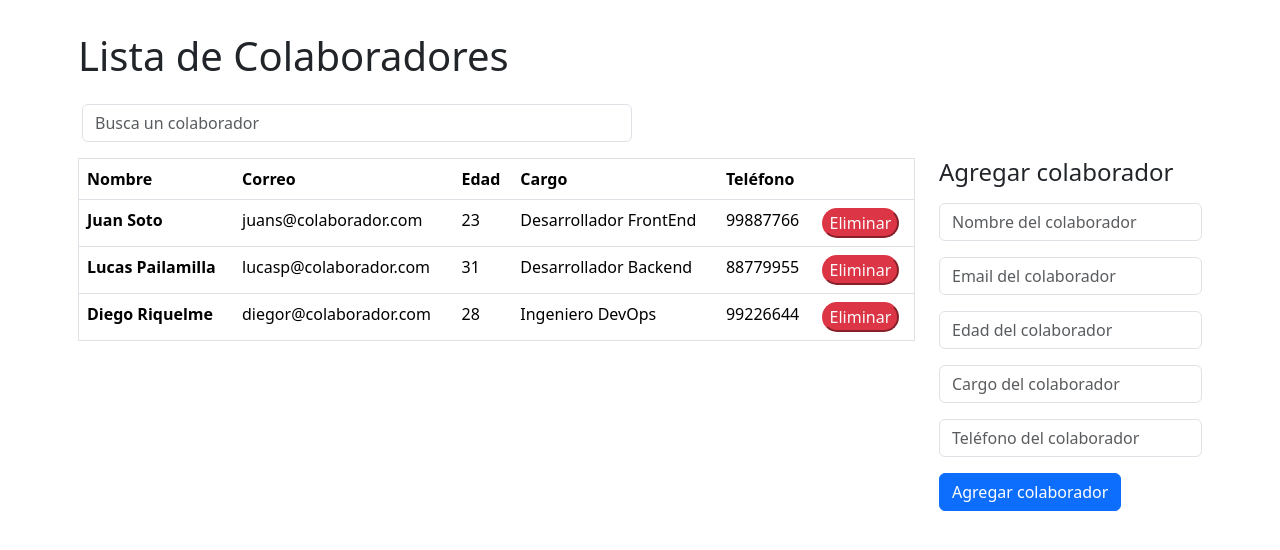
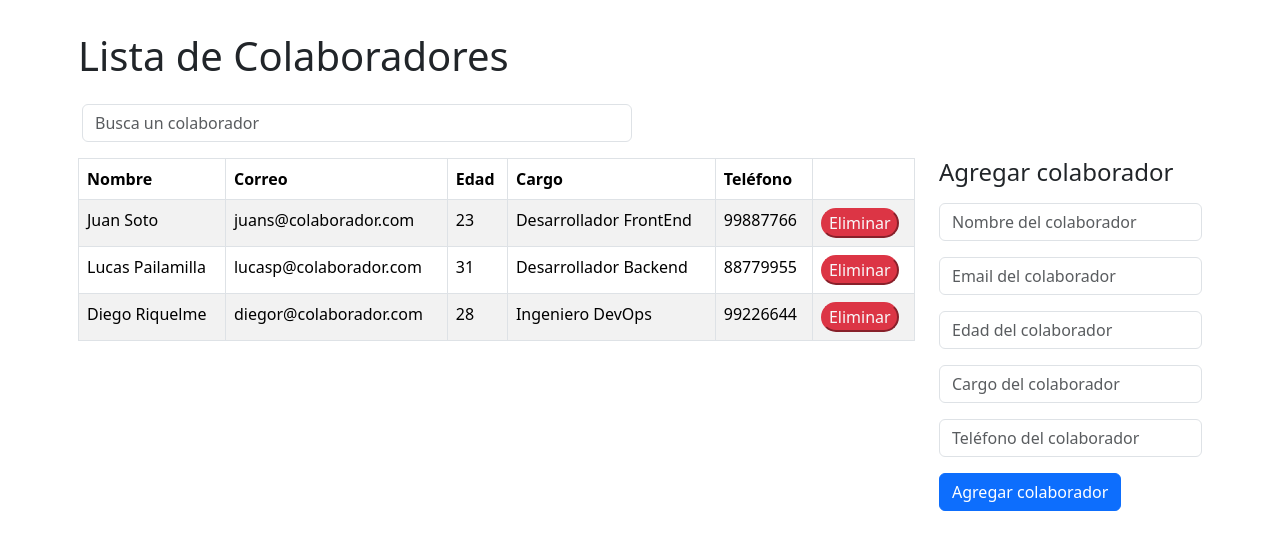
Before and after one commit to Klauditha/desafio3_listadoColaboradores, a React (Vite) app: page / in a window 1280 px wide. Shown: the top 550 px of the page. Built offline with nearby package versions, Linux system fonts and the light colour scheme.

Commit message:
Version sin id pero funcional

```diff
--- a/src/App.jsx
+++ b/src/App.jsx
@@ -11,17 +11,22 @@ const App = () => {
   const [alerta, setAlerta] = useState({ error: false, msg: "", color: "" });
   const [busqueda, setBusqueda] = useState("");
 
-  const eliminarColaborador = (id) => {
-    console.log("Eliminando", id);
-    const listaEliminada = colaboradores.filter(x => x.id !== id)
-    setColaboradores(listaEliminada)
-  }
+  const eliminarColaborador = (colaborador) => {
+    console.log("Eliminando", colaborador);
+    const listaEliminada = colaboradores.filter(
+      (x) =>
+        x.nombre !== colaborador.nombre &&
+        x.correo !== colaborador.correo &&
+        x.edad !== colaborador.edad &&
+        x.telefono !== colaborador.telefono &&
+        x.cargo !== colaborador.cargo
+    );
+    setColaboradores(listaEliminada);
+  };
   return (
-
     <>
-
       <div className="container mt-3 pt-3 p-2">
-        <h1 >Lista de Colaboradores</h1>
+        <h1>Lista de Colaboradores</h1>
 
         <div className="row">
           <Buscador buscarColaborador={setBusqueda} />
@@ -29,20 +34,30 @@ const App = () => {
 
         <div className="row grid">
           <div className="col-9">
-            <Listado colaboradores={colaboradores} buscarColaborador={busqueda} eliminarColaborador={eliminarColaborador} />
+            <Listado
+              colaboradores={colaboradores}
+              buscarColaborador={busqueda}
+              eliminarColaborador={eliminarColaborador}
+            />
           </div>
           <div className="col-3 grid">
             <h4 className="mb-2 pb-2">Agregar colaborador</h4>
-            <Formulario colaboradores={colaboradores} setColaboradores={setColaboradores} setAlerta={setAlerta} alerta={alerta} />
+            <Formulario
+              colaboradores={colaboradores}
+              setColaboradores={setColaboradores}
+              setAlerta={setAlerta}
+              alerta={alerta}
+            />
             <div className="row">
-              {alerta.error ? <Alert msg={alerta.msg} color={alerta.color} /> : null}
+              {alerta.error ? (
+                <Alert msg={alerta.msg} color={alerta.color} />
+              ) : null}
             </div>
           </div>
         </div>
       </div>
-
     </>
   );
-}
+};
 
 export default App;
--- a/src/components/Formulario/Formulario.jsx
+++ b/src/components/Formulario/Formulario.jsx
@@ -2,11 +2,14 @@ import { useState } from "react";
 
 const Formulario = ({ colaboradores, setColaboradores, setAlerta }) => {
     const [nombre, setNombre] = useState("");
-    const [correo, setEmail] = useState("");
+    const [correo, setCorreo] = useState("");
     const [edad, setEdad] = useState("");
     const [cargo, setCargo] = useState("");
     const [telefono, setTelefono] = useState("");
 
+    const obtenerId = () => {
+        return colaboradores.length + 1;
+    }
     const handleSubmit = (e) => {
         e.preventDefault();
         if (nombre === "" || correo === "" || edad === "" || cargo === "" || telefono === "") {
@@ -22,10 +25,11 @@ const Formulario = ({ colaboradores, setColaboradores, setAlerta }) => {
                 color: "success",
             });
             setNombre("");
-            setEmail("");
+            setCorreo("");
             setEdad("");
             setCargo("");
             setTelefono("");
+            //const colaborador = { id:obtenerId, nombre, correo, edad, cargo, telefono };
             const colaborador = { nombre, correo, edad, cargo, telefono };
             setColaboradores([...colaboradores, colaborador])
         }
@@ -40,7 +44,7 @@ const Formulario = ({ colaboradores, setColaboradores, setAlerta }) => {
             </div>
             <div className="mb-3">
                 <input type="email" className="form-control" placeholder="Email del colaborador" value={correo}
-                    onChange={(e) => setEmail(e.target.value)} />
+                    onChange={(e) => setCorreo(e.target.value)} />
             </div>
             <div className="mb-3">
                 <input type="number" className="form-control" placeholder="Edad del colaborador" value={edad}
--- a/src/components/Listado/Listado.jsx
+++ b/src/components/Listado/Listado.jsx
@@ -3,8 +3,8 @@ import "./Listado.css";
 
 const Listado = ({ colaboradores, eliminarColaborador, buscarColaborador }) => {
   return (
-    <div className="table table-bordered table-striped">
-      <table className="table ">
+    <div>
+      <table className="table table-bordered table-striped ">
         <thead>
           <tr>
             <th scope="col">Nombre</th>
--- a/src/components/TablaFila/TablaFila.jsx
+++ b/src/components/TablaFila/TablaFila.jsx
@@ -3,13 +3,13 @@ const TablaFila = ({ colaborador, eliminarColaborador }) => {
   return (
     <>
       <tr>
-        <th>{colaborador.nombre}</th>
+        <td>{colaborador.nombre}</td>
         <td>{colaborador.correo}</td>
         <td>{colaborador.edad}</td>
         <td>{colaborador.cargo}</td>
         <td>{colaborador.telefono}</td>
 
-        <td><button className="bg-danger rounded-4 text-light border-danger" onClick={() => eliminarColaborador(colaborador.id)}>Eliminar</button></td>
+        <td><button className="bg-danger rounded-4 text-light border-danger" onClick={() => eliminarColaborador(colaborador)}>Eliminar</button></td>
       </tr>
     </>
   );
```
Also changed, not shown: src/components/Buscador/Buscador.jsx (+10 -9 lines).
